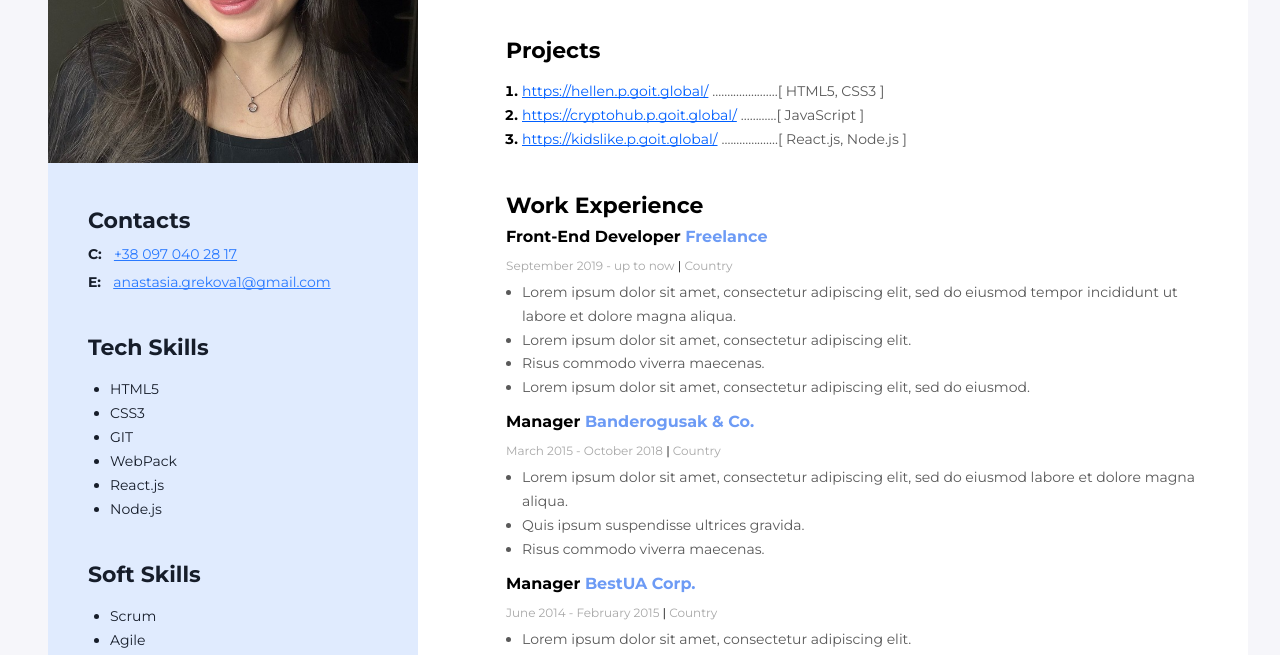
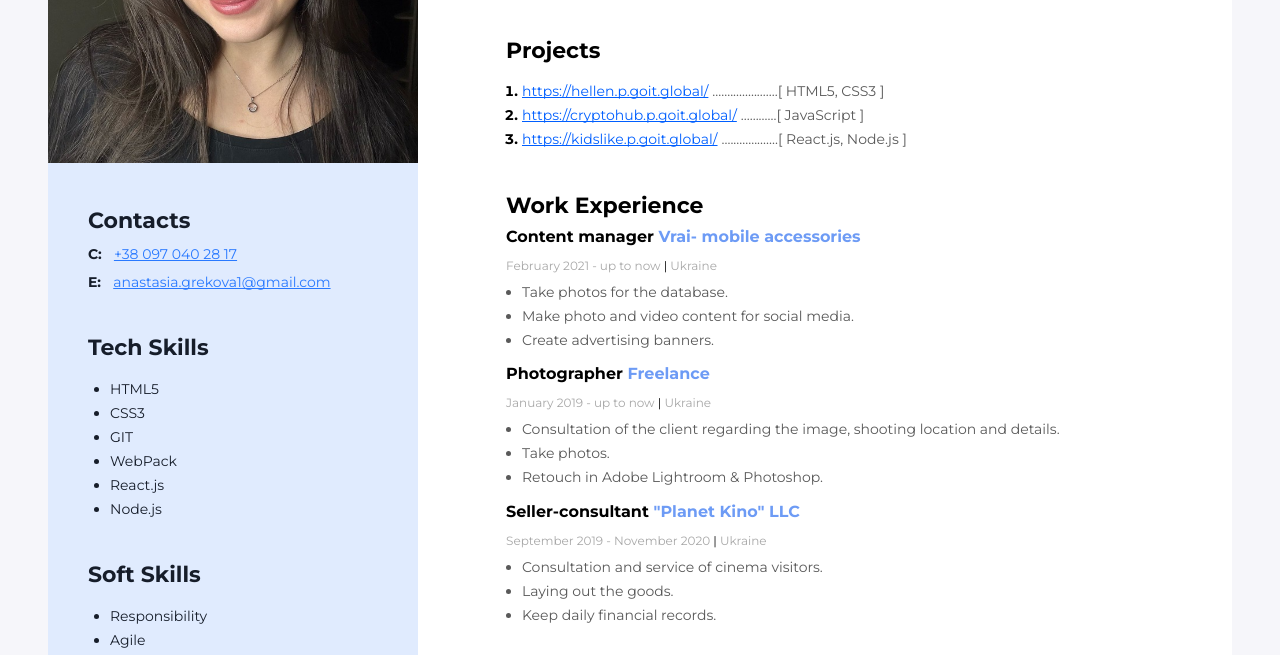
Before and after one commit to anastasiia-hrekova/resume-project_GoIt, a plain HTML site: page index.html in a window 1280 px wide. Shown: the part 295-950 px from the top of the page. Drawn offline with Linux system fonts and the light colour scheme.

Commit message:
Last edit

```diff
--- a/css/style.css
+++ b/css/style.css
@@ -8,7 +8,7 @@ font-family: "Montserrat", sans-serif;
     background: #ffffff;
     display: flex;
     flex-direction: row-reverse;
-    width: 1200px;
+    max-width: 1200px;
     margin: 0 auto;
 }
 
--- a/index.html
+++ b/index.html
@@ -61,42 +61,32 @@
           <h3 class="work-experience-title">Work Experience</h3>
           <!-- Company 1 -->
           <div>
-            <h4 class="company-title">Front-End Developer <span class="company-span">Freelance</span></h4>
-            <p class="work-term">September 2019 - up to now <span class="work-term-span">|</span> Country</p>
+            <h4 class="company-title">Content manager <span class="company-span">Vrai- mobile accessories</span></h4>
+            <p class="work-term">February 2021 - up to now <span class="work-term-span">|</span> Ukraine</p>
             <ul class="work-descr-list">
-              <li class="work-descr-item">
-                Lorem ipsum dolor sit amet, consectetur adipiscing elit, sed do
-                eiusmod tempor incididunt ut labore et dolore magna aliqua.
-              </li>
-              <li class="work-descr-item">Lorem ipsum dolor sit amet, consectetur adipiscing elit.</li>
-              <li class="work-descr-item">Risus commodo viverra maecenas.</li>
-              <li class="work-descr-item">
-                Lorem ipsum dolor sit amet, consectetur adipiscing elit, sed do
-                eiusmod.
-              </li>
+              <li class="work-descr-item">Take photos for the database.</li>
+              <li class="work-descr-item">Make photo and video content for social media.</li>
+              <li class="work-descr-item">Create advertising banners.</li>
             </ul>
           </div>
           <!-- Company 2 -->
           <div>
-            <h4 class="company-title">Manager <span class="company-span">Banderogusak & Co.</span></h4>
-            <p class="work-term">March 2015 - October 2018 <span class="work-term-span">|</span> Country</p>
+            <h4 class="company-title">Photographer <span class="company-span">Freelance</span></h4>
+            <p class="work-term">January 2019 - up to now <span class="work-term-span">|</span> Ukraine</p>
             <ul class="work-descr-list">
-              <li class="work-descr-item">
-                Lorem ipsum dolor sit amet, consectetur adipiscing elit, sed do
-                eiusmod labore et dolore magna aliqua.
-              </li>
-              <li class="work-descr-item">Quis ipsum suspendisse ultrices gravida.</li>
-              <li class="work-descr-item">Risus commodo viverra maecenas.</li>
+              <li class="work-descr-item">Consultation of the client regarding the image, shooting location and details.</li>
+              <li class="work-descr-item">Take photos.</li>
+              <li class="work-descr-item">Retouch in Adobe Lightroom & Photoshop.</li>
             </ul>
           </div>
           <!-- Company 3 -->
           <div>
-            <h4 class="company-title">Manager <span class="company-span">BestUA Corp.</span></h4>
-            <p class="work-term">June 2014 - February 2015 <span class="work-term-span">|</span> Country</p>
+            <h4 class="company-title">Seller-consultant <span class="company-span">"Planet Kino" LLC</span></h4>
+            <p class="work-term">September 2019 - November 2020 <span class="work-term-span">|</span> Ukraine</p>
             <ul class="work-descr-list">
-              <li class="work-descr-item">Lorem ipsum dolor sit amet, consectetur adipiscing elit.</li>
-              <li class="work-descr-item">Quis ipsum suspendisse ultrices gravida.</li>
-              <li class="work-descr-item">Risus commodo viverra maecenas.</li>
+              <li class="work-descr-item">Consultation and service of cinema visitors.</li>
+              <li class="work-descr-item">Laying out the goods.</li>
+              <li class="work-descr-item">Keep daily financial records.</li>
             </ul>
           </div>
         </div>
@@ -140,7 +130,7 @@
           <div class="skills-container">
             <h3 class="skills-title">Soft Skills</h3>
             <ul class="skills-list">
-              <li class="skills-list-item">Scrum</li>
+              <li class="skills-list-item">Responsibility</li>
               <li class="skills-list-item">Agile</li>
               <li class="skills-list-item">GTD</li>
               <li class="skills-list-item">Teamwork</li>
```
